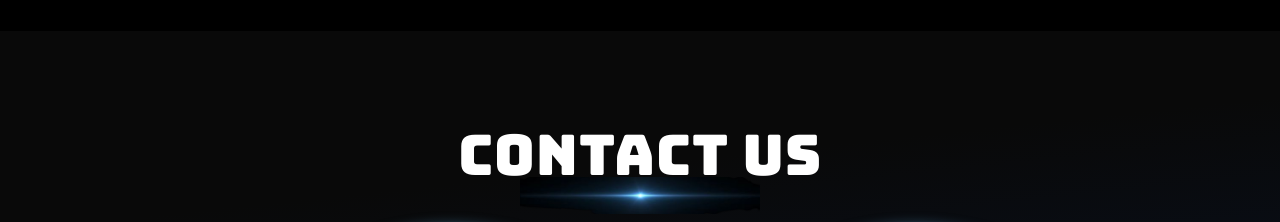
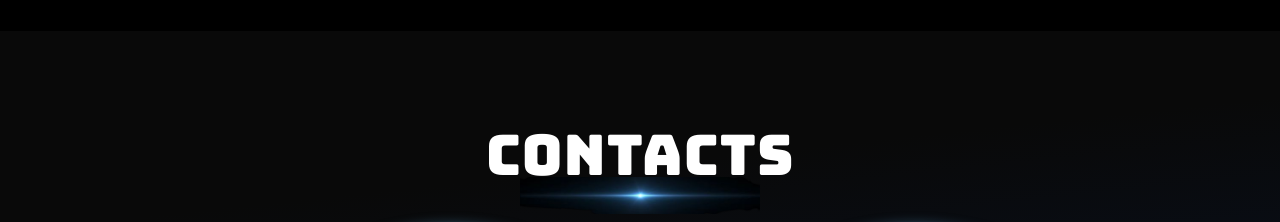
Before and after one commit to Excel2023Web/celestia-2023, a React (Create React App) app: page / in a window 1280 px wide. Shown: the part 3040-3262 px from the top of the page. Built offline with nearby package versions, Linux system fonts and the light colour scheme; a web font is replaced by a local one.

Commit message:
Small Change

```diff
--- a/src/components/Contacts/Contacts.jsx
+++ b/src/components/Contacts/Contacts.jsx
@@ -9,7 +9,7 @@ const Contacts = () => {
     <>
         <div className='contact__out_container' id='contact'>
             <div className='panelist__container'>
-                <p className='panelist__heading' data-aos="fade-up">Contact Us</p>
+                <p className='panelist__heading' data-aos="fade-up">Contacts</p>
                 <img className='header__line' src={Line} alt=" " data-aos="fade-up"></img>
             </div>
             <div className='contacts__container'>
```
